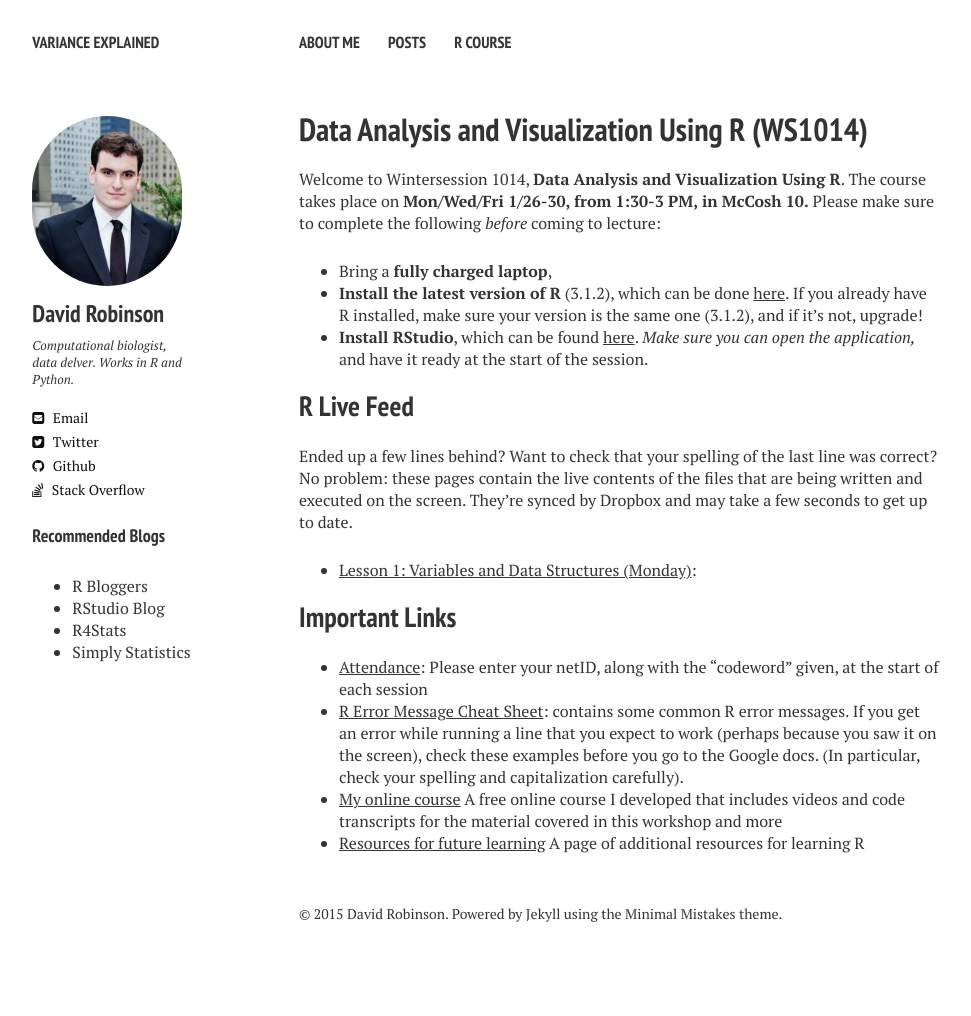
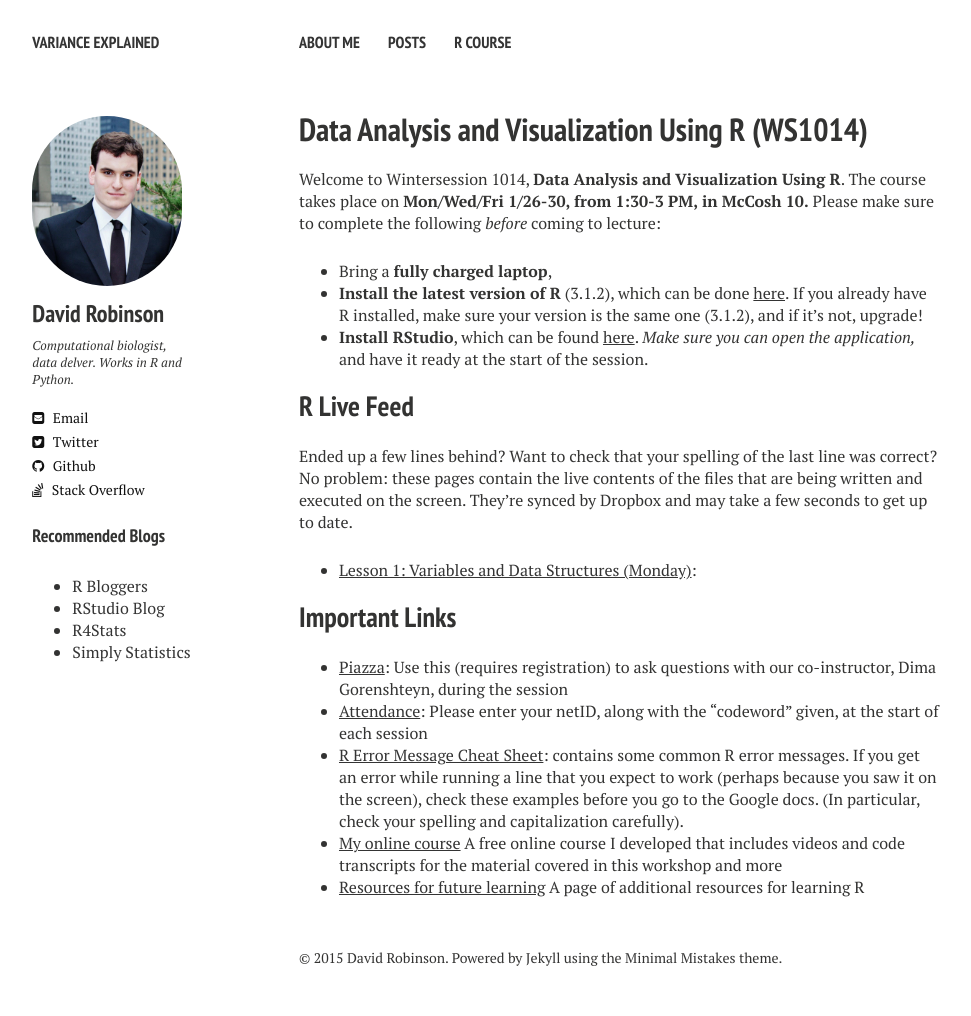
Before and after one commit to orenetar3/dgrtwo.github.com, a Jekyll site: the page built from courses/WS1014/index.md, in a window 1280 px wide. Shown: the whole page, without its empty margins (21-992 px from the left). Built offline with Jekyll 4.4.1, drawn with Linux system fonts in a browser that asks for light colours; nearby versions of some CDN libraries; before the commit the page ends 972 px from its top, so only the background shows below that.

Commit message:
Added Piazza

```diff
--- a/courses/WS1014/index.md
+++ b/courses/WS1014/index.md
@@ -21,6 +21,7 @@ Ended up a few lines behind? Want to check that your spelling of the last line w
 Important Links
 ---------------
 
+* [Piazza](http://piazza.com/princeton/other/wintersession1014): Use this (requires registration) to ask questions with our co-instructor, Dima Gorenshteyn, during the session
 * [Attendance](http://goo.gl/forms/ydbLyuoOyz): Please enter your netID, along with the "codeword" given, at the start of each session
 * [R Error Message Cheat Sheet](/courses/errors): contains some common R error messages. If you get an error while running a line that you expect to work (perhaps because you saw it on the screen), check these examples before you go to the Google docs. (In particular, check your spelling and capitalization carefully).
 * [My online course](/RData/) A free online course I developed that includes videos and code transcripts for the material covered in this workshop and more
```
